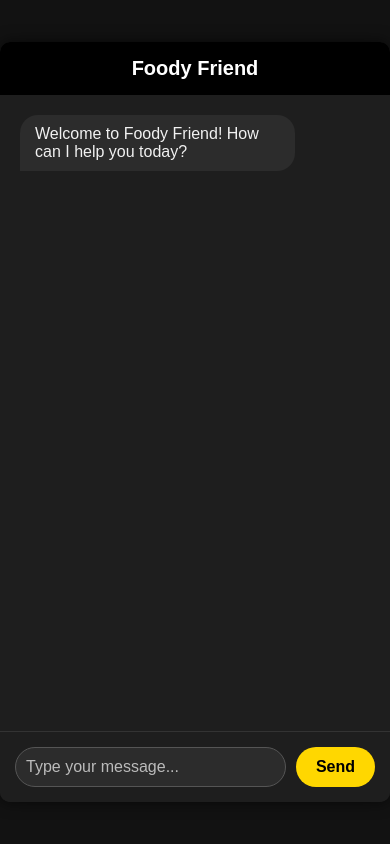
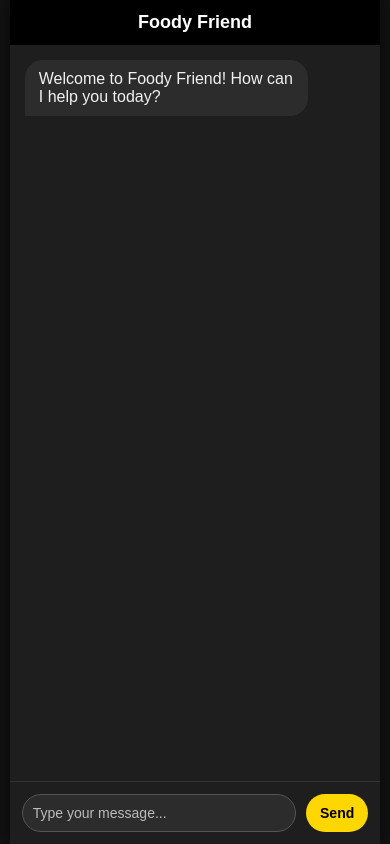
Before and after one commit to Azeen-Fatima/Foodie-Friend-Bot, a Flask app: page / in a window 390 px wide. Run offline with Flask 3, Linux system fonts and the light colour scheme.

Commit message:
Update index.html

```diff
--- a/templates/index.html
+++ b/templates/index.html
@@ -16,7 +16,7 @@
             overflow: hidden;
         }
         .chat-container {
-            width: 100%;
+            width: 95%;
             max-width: 600px;
             height: 90vh;
             background-color: #1e1e1e; /* Slightly lighter dark for container */
@@ -37,37 +37,37 @@
         }
         #chat-history {
             flex-grow: 1;
-            padding: 20px;
+            padding: 15px;
             overflow-y: auto;
             display: flex;
             flex-direction: column;
         }
         .message-box {
             display: flex;
-            margin-bottom: 15px;
+            margin-bottom: 12px;
         }
         .user-message {
             background-color: #FFD700; /* Yellow bubble */
             color: #000;
-            padding: 10px 15px;
+            padding: 10px 14px;
             border-radius: 18px 18px 0 18px;
             align-self: flex-end;
             margin-left: auto;
-            max-width: 70%;
+            max-width: 75%;
             word-wrap: break-word;
         }
         .bot-message {
             background-color: #2c2c2c; /* Dark grey bubble */
             color: #f1f1f1;
-            padding: 10px 15px;
+            padding: 10px 14px;
             border-radius: 18px 18px 18px 0;
             align-self: flex-start;
-            max-width: 70%;
+            max-width: 75%;
             word-wrap: break-word;
         }
         .input-container {
             display: flex;
-            padding: 15px;
+            padding: 12px;
             border-top: 1px solid #333;
             background-color: #1e1e1e;
         }
@@ -85,7 +85,7 @@
             color: #bbb;
         }
         #send-btn {
-            padding: 10px 20px;
+            padding: 10px 18px;
             background-color: #FFD700;
             color: #000;
             border: none;
@@ -96,6 +96,25 @@
         }
         #send-btn:hover {
             background-color: #e6c200;
+        }
+
+        /* ✅ Responsive Design */
+        @media (max-width: 600px) {
+            .chat-container {
+                height: 100vh;
+                border-radius: 0;
+            }
+            .chat-header {
+                font-size: 18px;
+                padding: 12px;
+            }
+            #user-input {
+                font-size: 14px;
+            }
+            #send-btn {
+                font-size: 14px;
+                padding: 8px 14px;
+            }
         }
     </style>
 </head>
```
